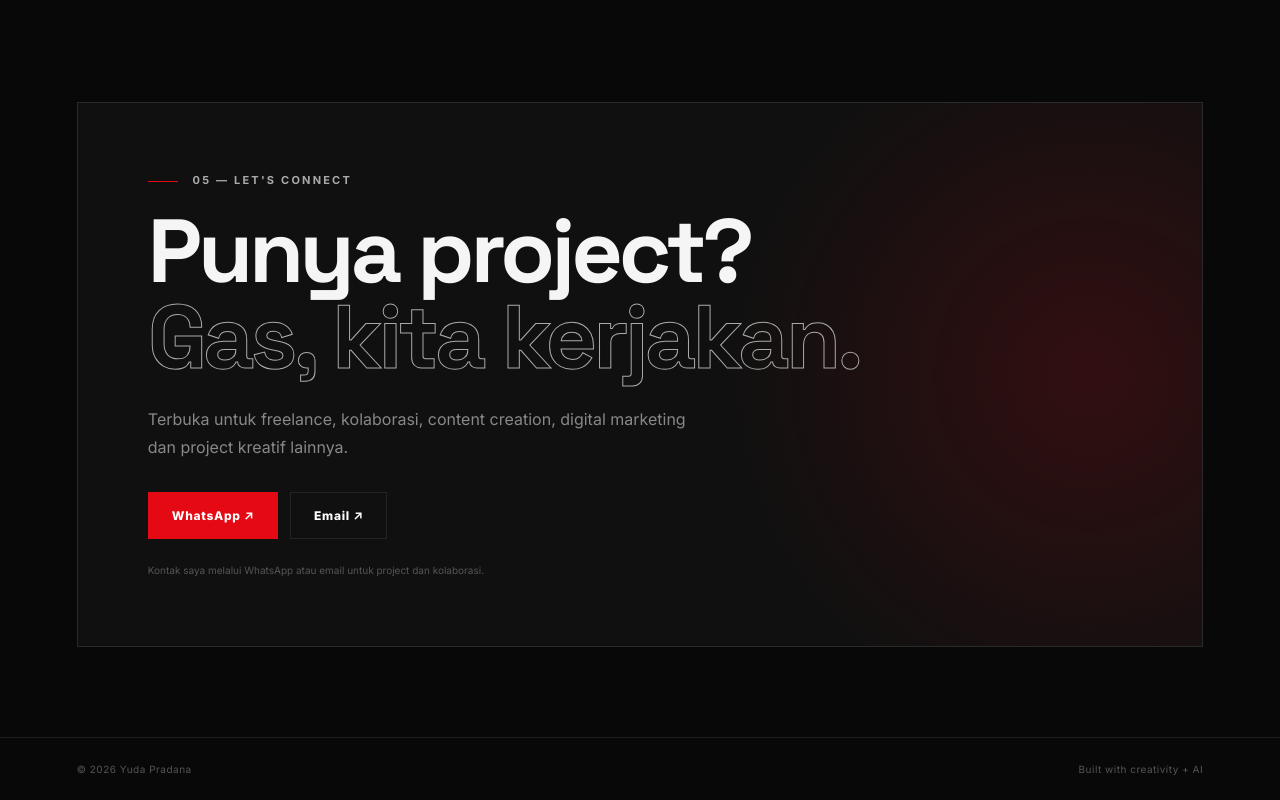
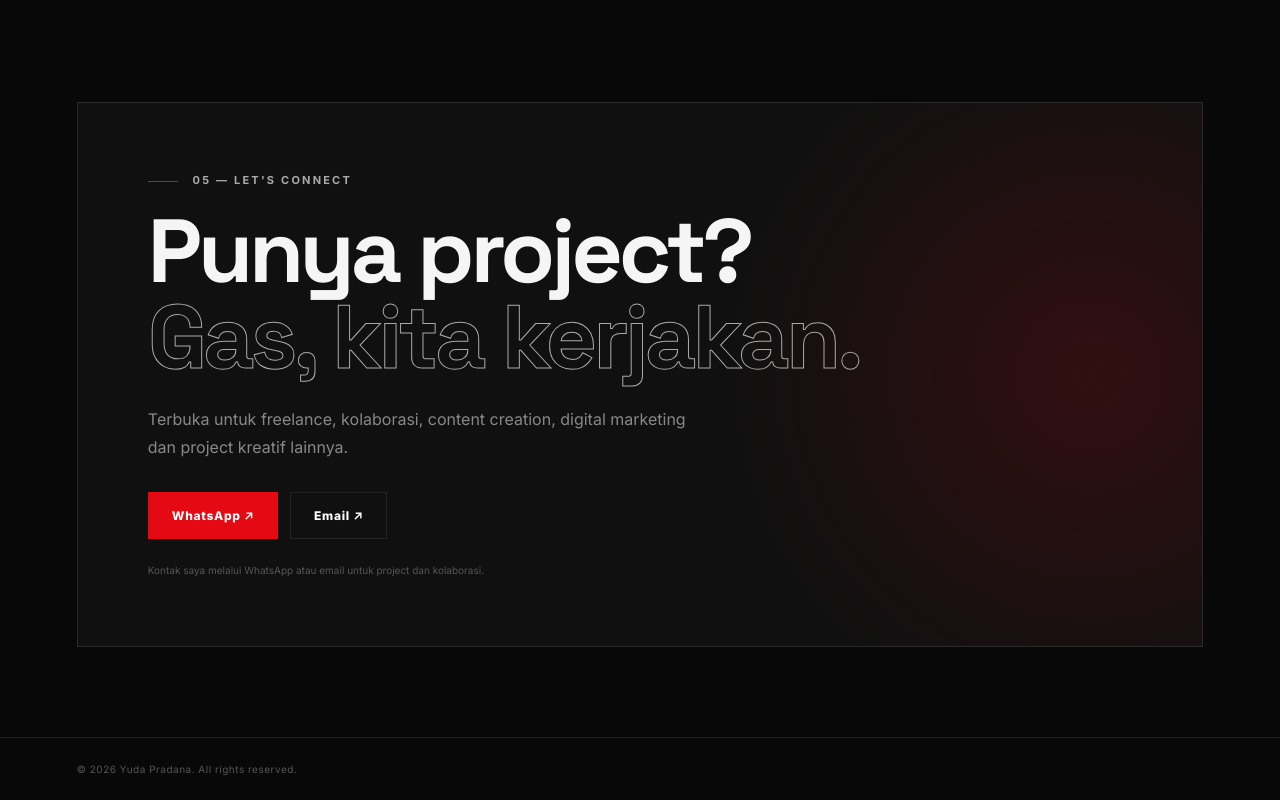
Before and after one commit to yudafv-art/yuda, a plain HTML site: page index.html in a window 1280 px wide. Shown: the part 4990-5790 px from the top of the page. Drawn offline with Linux system fonts and the light colour scheme.

Commit message:
Add files via upload

```diff
--- a/index.html
+++ b/index.html
@@ -205,8 +205,7 @@
   </main>
 
   <footer>
-    <span>© 2026 Yuda Pradana</span>
-    <span>Built with creativity + AI</span>
+    <span>© 2026 Yuda Pradana. All rights reserved.</span>
   </footer>
 
   <script src="script.js"></script>
```
